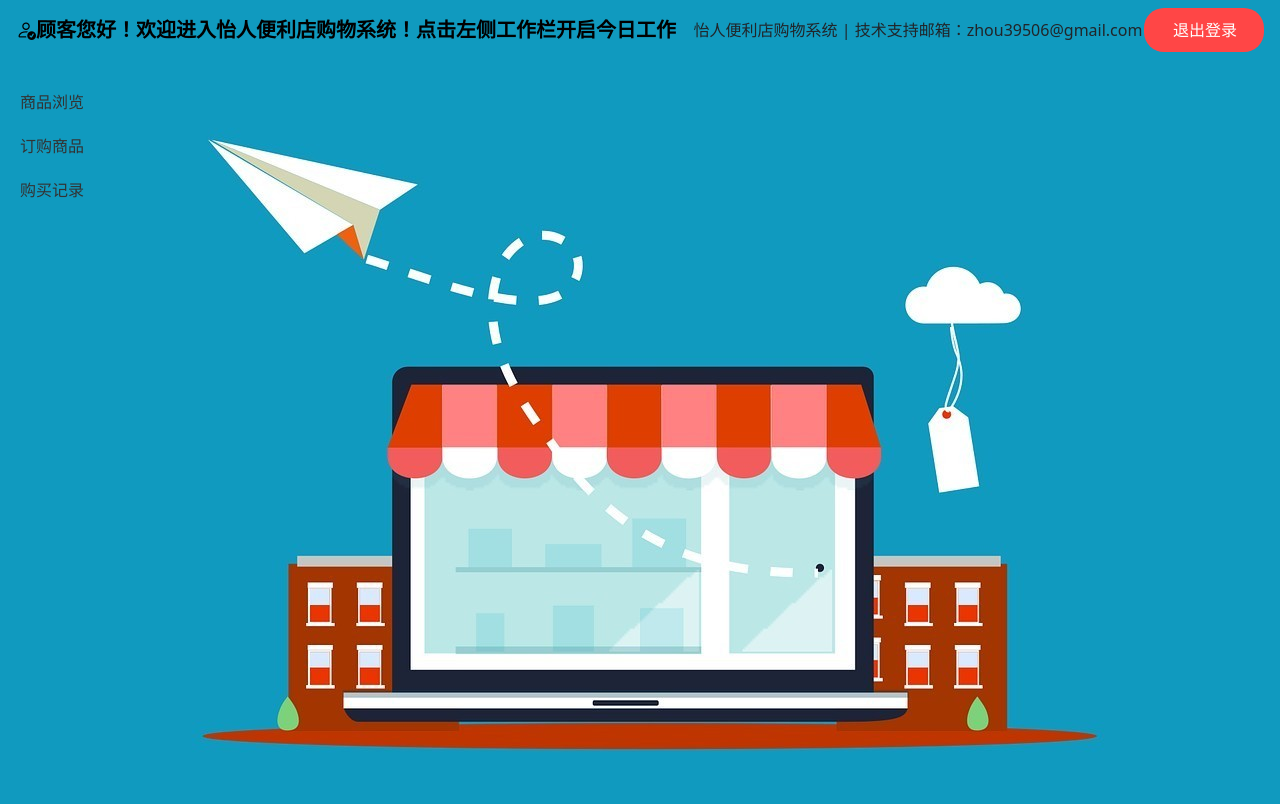
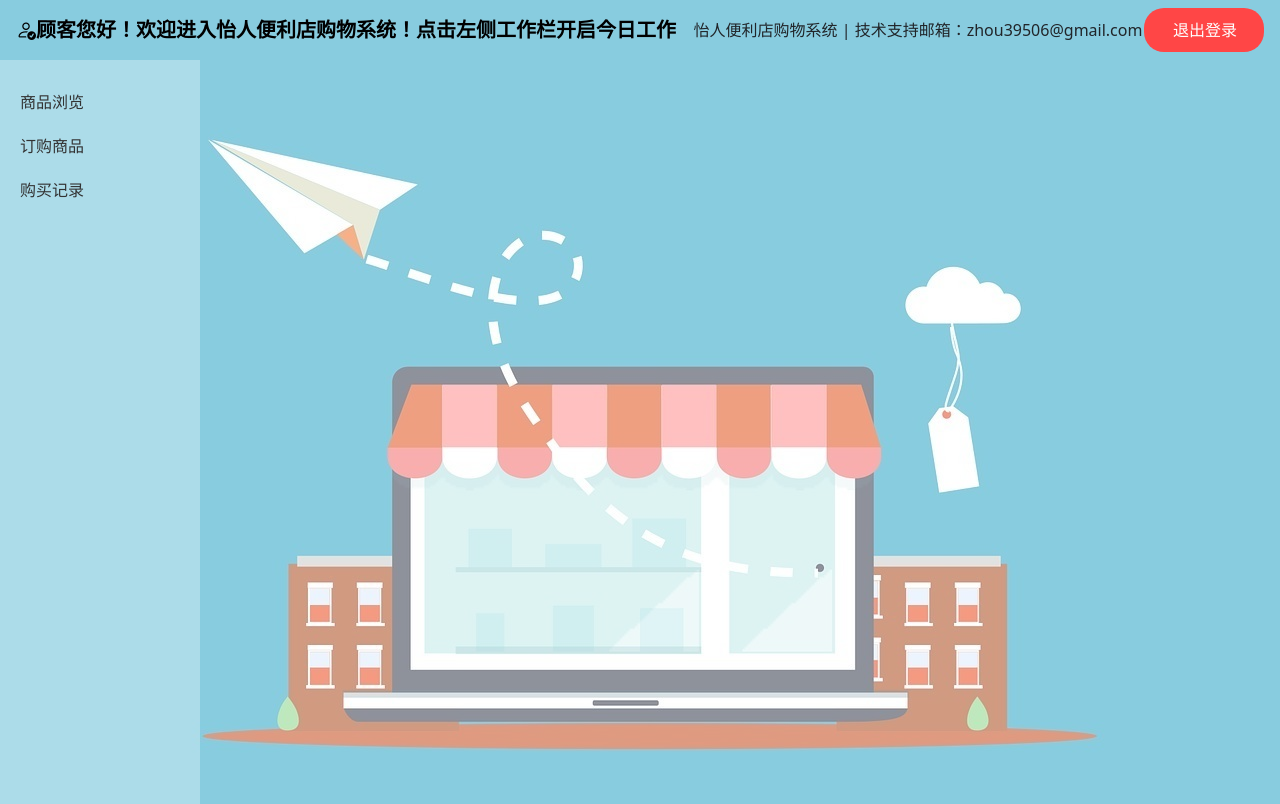
Before and after one commit to ShiJie803/yiren_store, a Flask app: page /customer_dashboard in a window 1280 px wide. Run offline with Flask 3, Linux system fonts and the light colour scheme; the visitor is signed in with stand-in values (Sample User, id 1).

Commit message:
customer_dashboard.html

```diff
--- a/templates/customer/customer_dashboard.html
+++ b/templates/customer/customer_dashboard.html
@@ -31,7 +31,7 @@
     }
     .sidebar{
       width: 200px;
-      background-color: rgba(255, 255, 255, 0);
+      background-color: rgba(255, 255, 255, 0.3);
       padding-top: 20px;
       height: 100%;
     }
@@ -59,12 +59,12 @@
       }
   </style>
 <body>
-  <nav class="navbar navbar-light px-3" style="background-color: rgba(255, 255, 255, 0);">
+  <nav class="navbar navbar-light px-3" style="background-color: rgba(255, 255, 255, 0.5);">
     <span class="navbar-brand mb-0 h1"><strong><i class="bi bi-person-check"></i>顾客您好！欢迎进入怡人便利店购物系统！点击左侧工作栏开启今日工作</strong></span>
     <span>怡人便利店购物系统 | 技术支持邮箱：zhou39506@gmail.com</span>
     <a href="{{url_for('customer_logout')}}" class="nav-link">退出登录</a>
   </nav>
-  <div class="d-flex" style="height: calc(100% - 56px);background-color: rgba(255, 255, 255, 0);">
+  <div class="d-flex" style="height: calc(100% - 56px);background-color: rgba(255, 255, 255, 0.5);">
     <div class="sidebar">
       <a href="#" data-module="product_view" class="active">商品浏览</a>
       <a href="#" data-module="ordering">订购商品</a>
```
